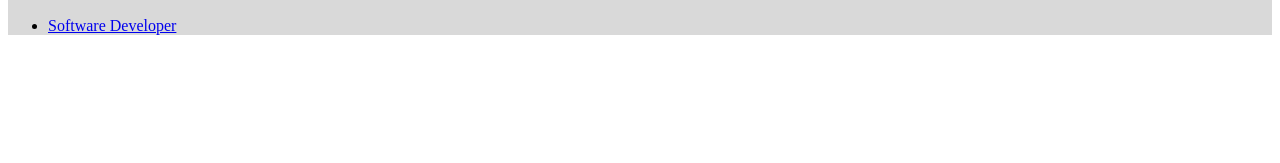
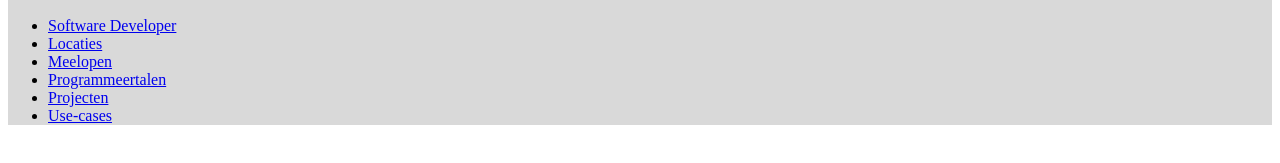
Before and after one commit to clonnix/Project-1, a plain HTML site: page index.html in a window 1280 px wide. Shown: the part 235-398 px from the top of the page. Drawn offline with Linux system fonts and the light colour scheme.

Commit message:
footer moments

```diff
--- a/index.html
+++ b/index.html
@@ -19,6 +19,11 @@
             <img src="img/ROC.png" alt="ROC logo">
             <ul>
                 <li><a href="software-developer.html">Software Developer</a></li>
+                <li><a href="locaties.html">Locaties</a></li>
+                <li><a href="meelopen.html">Meelopen</a></li>
+                <li><a href="programmeertalen.html">Programmeertalen</a></li>
+                <li><a href="projecten.html">Projecten</a></li>
+                <li><a href="use-cases.html">Use-cases</a></li>
             </ul>
         </footer>
     </body>
```
